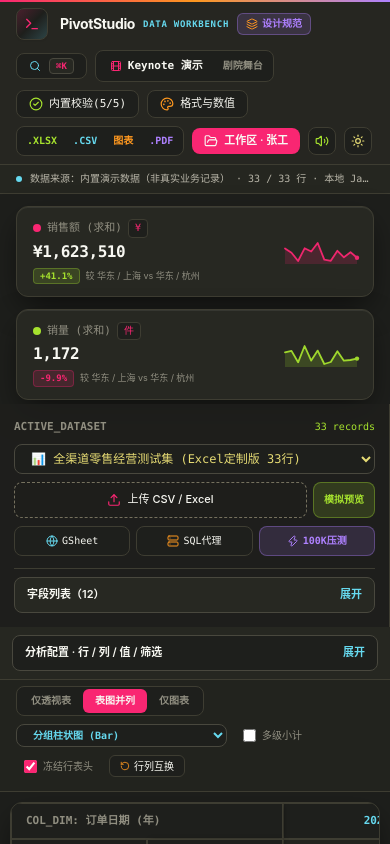
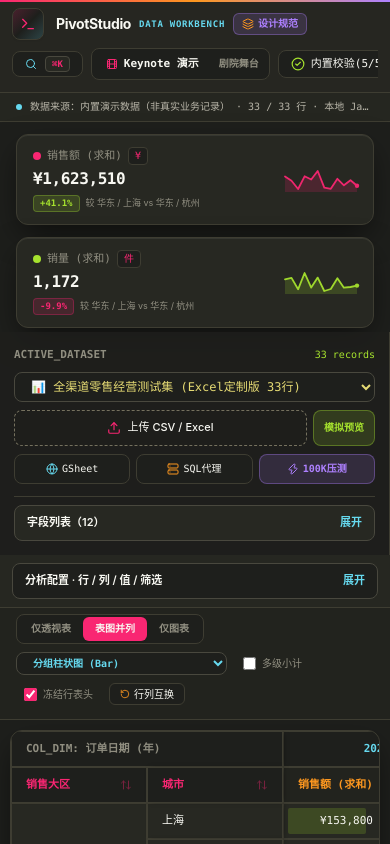
Before and after one commit to lovemoganna/PivotStudio, a React (Vite) app: page / in a window 390 px wide. Built offline with nearby package versions, Linux system fonts and the light colour scheme; the HTML template or start-up script is replaced by a standard one.

Commit message:
ux: single-row swipeable mobile toolbar and responsive browser assertions

```diff
--- a/scripts/browser-smoke.mjs
+++ b/scripts/browser-smoke.mjs
@@ -62,6 +62,11 @@ try{
     const result=await evaluate('(() => { const ch=document.getElementById("pivot-chart-container"); const tb=document.getElementById("pivot-main-html-table"); const sidebar=document.querySelector("aside"); return {pageWidth:document.documentElement.scrollWidth, viewportWidth:innerWidth, chartVisible:!!ch&&ch.getBoundingClientRect().height>0, tableVisible:!!tb&&tb.getBoundingClientRect().height>0, sidebarHeight:sidebar?.getBoundingClientRect().height || 0, datasetLabel:document.body.textContent.includes("数据来源："), appTitle:Array.from(document.querySelectorAll("h1")).find(h=>h.offsetParent!==null)?.textContent||""}; })()');
     if(result.pageWidth>result.viewportWidth+2)errors.push(name+': horizontal overflow '+JSON.stringify(result));
     if(name==='mobile' && result.sidebarHeight>235)errors.push('mobile sidebar exceeds compact height: '+result.sidebarHeight);
+    if(name==='mobile') {
+      const toolbar=await evaluate('(() => { const t=document.querySelector("[role=toolbar]"); if(!t)return null; return {height:t.getBoundingClientRect().height,clientWidth:t.clientWidth,scrollWidth:t.scrollWidth}; })()');
+      if(!toolbar || toolbar.height>65)errors.push('mobile toolbar not compact: '+JSON.stringify(toolbar));
+      else console.log('MOBILE_TOOLBAR',JSON.stringify(toolbar));
+    }
     if(!result.tableVisible||!result.chartVisible||!result.datasetLabel)errors.push(name+': missing work surface '+JSON.stringify(result));
     const img=await send('Page.captureScreenshot',{format:'png',captureBeyondViewport:false});
     await writeFile('artifacts/browser/'+name+'.png',Buffer.from(img.data,'base64'));
--- a/src/features/pivot/components/HeaderBar.jsx
+++ b/src/features/pivot/components/HeaderBar.jsx
@@ -52,10 +52,10 @@ export function HeaderBar({
       )}
 
       {/* Top Monokai Pro IDE Header Bar */}
-      <header className="min-h-13 py-2 bg-[#EFECE1]/90 dark:bg-[#272822]/95 backdrop-blur-2xl border-b border-[#D6D4C8] dark:border-[#3E3D32] px-4 flex flex-wrap items-center justify-between gap-2.5 shrink-0 print:hidden z-30 relative">
+      <header className="min-h-13 py-2 bg-[#EFECE1]/90 dark:bg-[#272822]/95 backdrop-blur-2xl border-b border-[#D6D4C8] dark:border-[#3E3D32] px-3 sm:px-4 flex flex-col lg:flex-row items-stretch lg:items-center justify-between gap-2 lg:gap-2.5 shrink-0 print:hidden z-30 relative">
         <div className="absolute top-0 left-0 right-0 h-[2px] bg-gradient-to-r from-[#F92672] via-[#FD971F] via-[#E6DB74] via-[#A6E22E] via-[#66D9EF] to-[#AE81FF]" />
 
-        <div className="flex items-center gap-3">
+        <div className="flex items-center gap-3 min-w-0">
           <div className="w-8 h-8 rounded-lg bg-[#1E1F1C] border border-[#3E3D32] flex items-center justify-center text-[#F92672] shadow-sm shrink-0 relative overflow-hidden">
             <div className="absolute inset-0 bg-gradient-to-br from-[#F92672]/20 via-transparent to-[#66D9EF]/20" />
             <Terminal className="w-4 h-4 text-[#F92672] relative z-10" />
@@ -87,7 +87,7 @@ export function HeaderBar({
           </div>
         </div>
 
-        <div className="flex flex-wrap items-center gap-2">
+        <div role="toolbar" aria-label="分析工作台工具栏，可横向滚动" className="flex flex-nowrap items-center gap-2 overflow-x-auto lg:overflow-visible max-w-full min-w-0 pb-1 lg:pb-0 [&>*]:shrink-0">
           <button
             onClick={() => { soundEngine?.playClick(640); setShowCommandPalette(true); setCommandQuery(''); }}
             className="flex items-center gap-2 px-3 py-1 rounded-lg bg-[#FFFDF7] dark:bg-[#1E1F1C] hover:border-[#66D9EF] border border-[#D6D4C8] dark:border-[#3E3D32] text-[11px] text-[#75715E] dark:text-[#908E80] hover:text-[#272822] dark:hover:text-[#F8F8F2] apple-transition"
```
